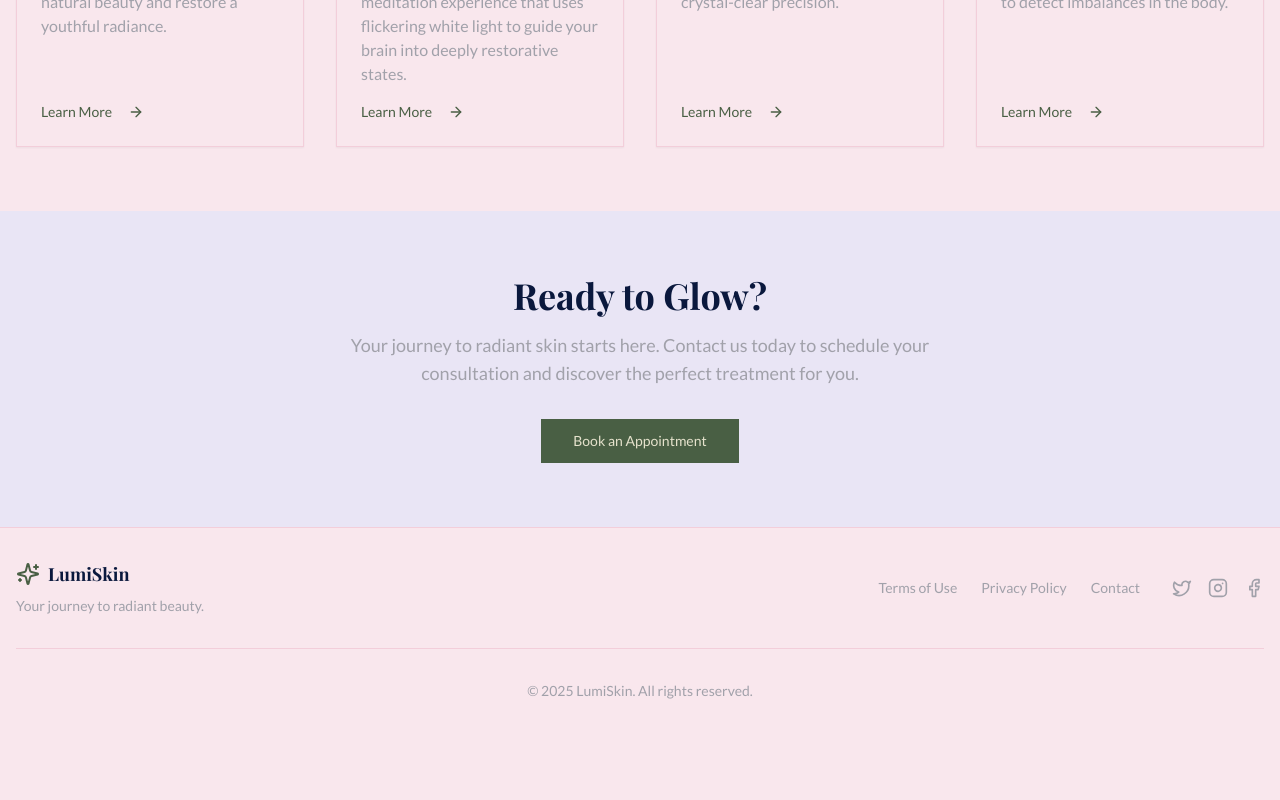
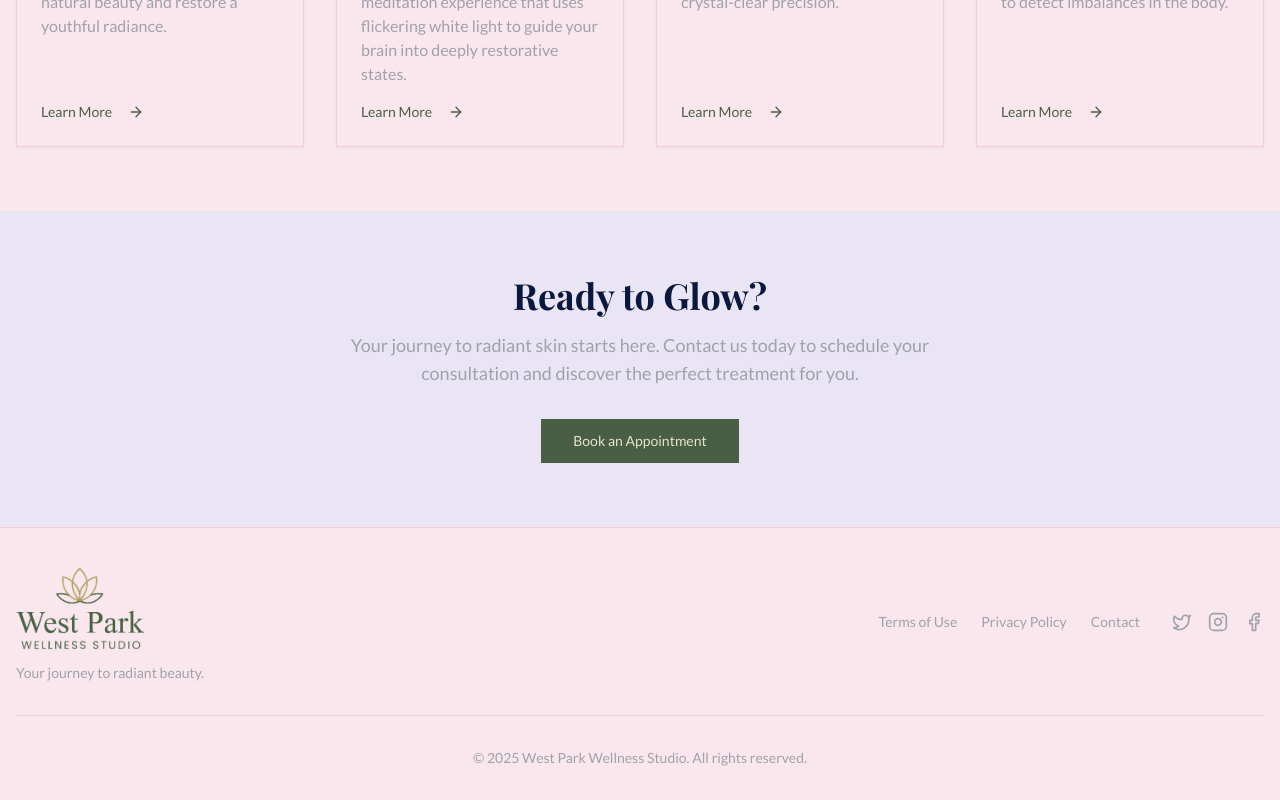
Before and after one commit to chrisbee2812/wpwellnessv3, a Next.js app: page / in a window 1280 px wide. Shown: the part 2398-3198 px from the top of the page. Before the commit the page ends 3131 px from the top, so only its background shows below. Built offline with nearby package versions, Linux system fonts and the light colour scheme; a web font is replaced by a local one.

Commit message:
footer update to remvoe lumi....

```diff
--- a/src/components/footer.tsx
+++ b/src/components/footer.tsx
@@ -1,4 +1,5 @@
 import Link from 'next/link';
+import Image from 'next/image';
 import { Sparkles, Twitter, Instagram, Facebook } from 'lucide-react';
 
 const Footer = () => {
@@ -8,8 +9,15 @@ const Footer = () => {
         <div className="flex flex-col md:flex-row justify-between items-center">
           <div className="mb-6 md:mb-0">
             <Link href="/" className="flex items-center space-x-2">
-              <Sparkles className="h-6 w-6 text-primary" />
-              <span className="font-bold font-headline text-lg">LumiSkin</span>
+              <Link href="/" className="flex items-center space-x-2">
+                <Image
+                  src="/logo.png"
+                  alt="West Park Wellness Studio Logo"
+                  width={100}
+                  height={69}
+                  className="h-22 w-32 pt-2"
+                />
+            </Link>
             </Link>
             <p className="mt-2 text-sm text-muted-foreground">Your journey to radiant beauty.</p>
           </div>
@@ -33,7 +41,7 @@ const Footer = () => {
           </div>
         </div>
         <div className="mt-8 pt-8 border-t text-center text-sm text-muted-foreground">
-          <p>&copy; {new Date().getFullYear()} LumiSkin. All rights reserved.</p>
+          <p>&copy; {new Date().getFullYear()} West Park Wellness Studio. All rights reserved.</p>
         </div>
       </div>
     </footer>
```
